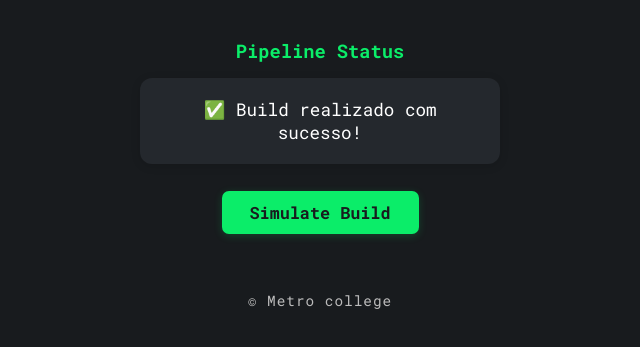
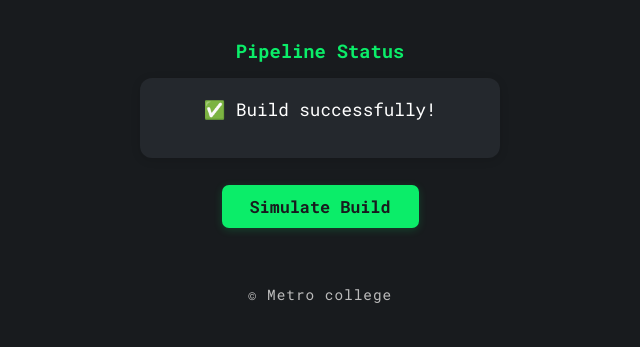
Before and after one commit to shariful506587/-jk-public-gh1, a plain HTML site: page index.html in a window 1280 px wide. Both pictures are taken after a click on the button "Simulate Build". Shown: the part 147-494 px from the top of the page, without its empty margins (320-960 px from the left). Drawn offline with Linux system fonts and the light colour scheme.

Commit message:
Update index.html

```diff
--- a/index.html
+++ b/index.html
@@ -201,7 +201,7 @@
 
     <script>
         function simulateBuild() {
-            document.getElementById('build-status').textContent = '✅ Build realizado com sucesso!';
+            document.getElementById('build-status').textContent = '✅ Build successfully!';
         }
     </script>
 <script>
```
